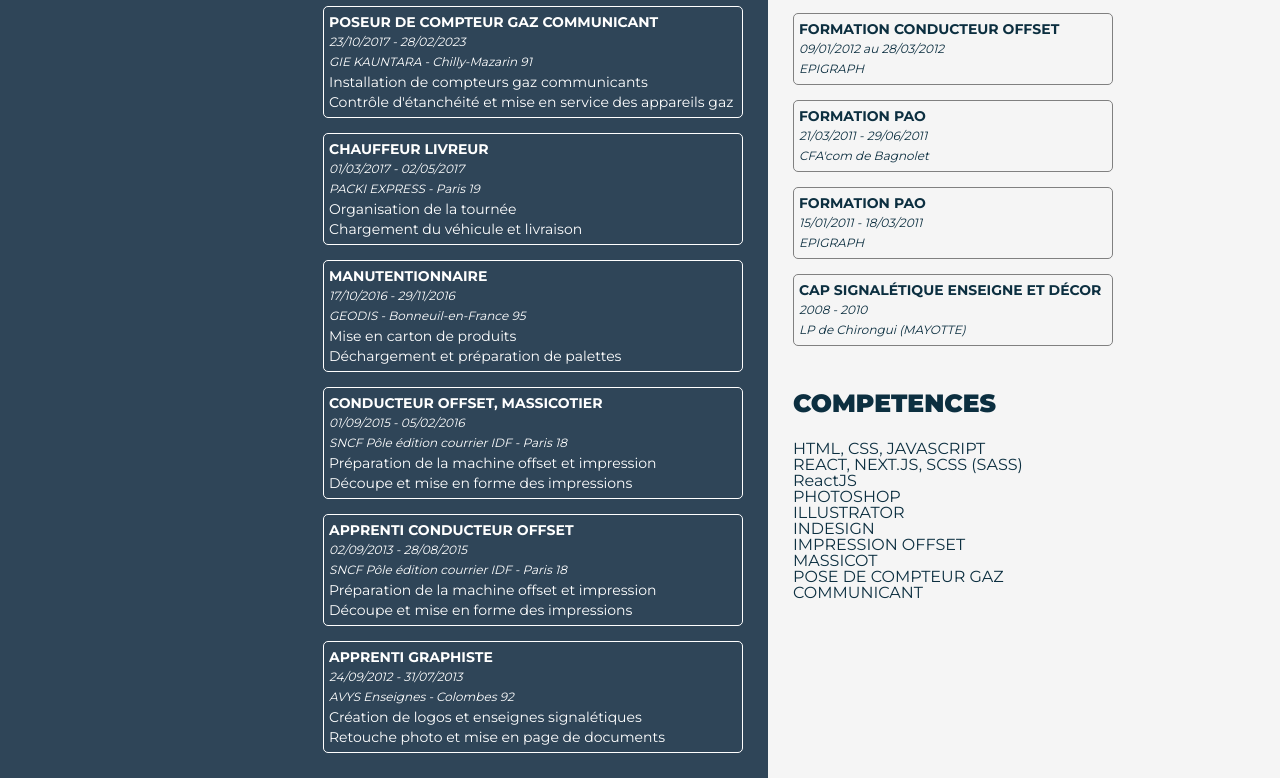
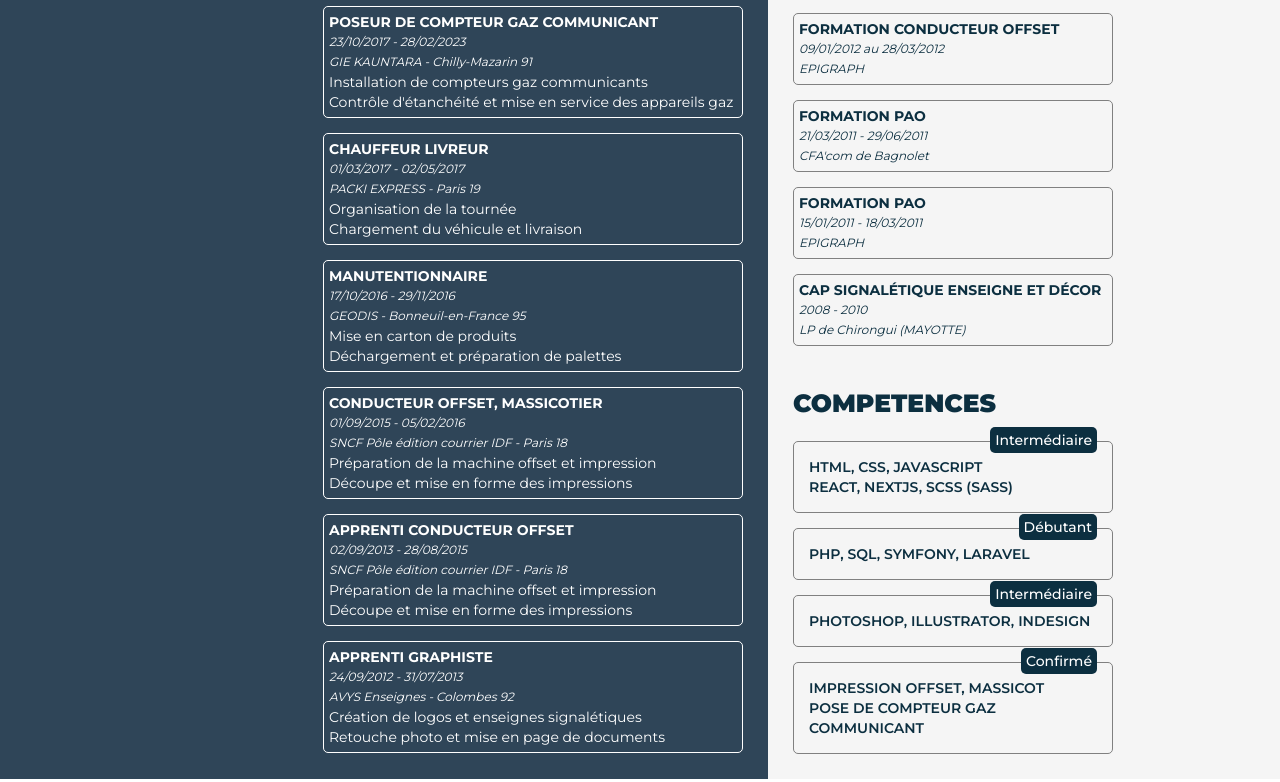
Before and after one commit to ASiaka/portfolio-nextjs, a Next.js app: page /parcours in a window 1280 px wide. Shown: the part 426-1208 px from the top of the page. Built offline with nearby package versions, Linux system fonts and the light colour scheme.

Commit message:
mise en forme compétences

```diff
--- a/src/app/home/home.module.scss
+++ b/src/app/home/home.module.scss
@@ -2,7 +2,7 @@
 
 .home {
     width: 100%;
-    height: 100vh;
+    min-height: 100vh;
     min-width: 250px;
     background-color: vars.$gray;
     border-top: 3px white solid;
@@ -59,8 +59,9 @@
         .bottomContent {
             width: 80%;
             height: 80%;
-            max-width: 1200px;
+            max-width: 1300px;
             display: flex;
+            flex-wrap: wrap;
             gap: 15px;
             justify-content: center;
             // align-items: flex-start;
--- a/src/app/parcours/page.js
+++ b/src/app/parcours/page.js
@@ -45,14 +45,49 @@ export default function Parcours() {
                     </div>
                     <h3 className={styles.competences}>COMPETENCES</h3>
                     <div className={styles.competencesContent}>
-                        <div className={styles.competencesBloc}>
+                        <div className={styles.competencesNiveau}>
+                            <p className={styles.niveau}>Intermédiaire</p>
                             {
                                 parcoursData.competences.map((i, k) => {
                                     return (
-                                        <p className={styles.intitule} key={k}>{i}</p>
-                                    )
-                                })
-                            }
+                                            (k === 0 || k == 1) &&
+                                            <p className={styles.intitule} key={k}>{i}</p>
+                                        )
+                                    })
+                                }
+                        </div>
+                        <div className={styles.competencesNiveau}>
+                            <p className={styles.niveau}>Débutant</p>
+                            {
+                                parcoursData.competences.map((i, k) => {
+                                    return (
+                                            k === 2 &&
+                                            <p className={styles.intitule} key={k}>{i}</p>
+                                        )
+                                    })
+                                }
+                        </div>
+                        <div className={styles.competencesNiveau}>
+                            <p className={styles.niveau}>Intermédiaire</p>
+                            {
+                                parcoursData.competences.map((i, k) => {
+                                    return (
+                                            k === 3 &&
+                                            <p className={styles.intitule} key={k}>{i}</p>
+                                        )
+                                    })
+                                }
+                        </div>
+                        <div className={styles.competencesNiveau}>
+                            <p className={styles.niveau}>Confirmé</p>
+                            {
+                                parcoursData.competences.map((i, k) => {
+                                    return (
+                                            (k === 4 || k === 5) &&
+                                            <p className={styles.intitule} key={k}>{i}</p>
+                                        )
+                                    })
+                                }
                         </div>
                     </div>
                 </div>
--- a/src/app/parcours/parcours.module.scss
+++ b/src/app/parcours/parcours.module.scss
@@ -145,29 +145,32 @@
                 gap: 15px;
                 flex-wrap: wrap;
 
-                .competenceBloc {
+                .competencesNiveau {
                     width: 320px;
                     // background-color: white;
                     // color: brown;
-                    padding: 5px;
+                    padding: 15px;
                     border: 1px gray solid;
                     border-radius: 5px;
                     line-height: 20px;
+                    position: relative;
+
+                    .niveau {
+                        position: absolute;
+                        right: 15px;
+                        top: -15px;
+                        background-color: vars.$base;
+                        color: white;
+                        padding: 3px 5px;
+                        border-radius: 5px;
+                        font-size: 14px;
+                        font-weight: 500;
+                    }
 
                     .intitule {
                         font-size: 14px;
-                        font-weight: 700;
+                        font-weight: 600;
                         text-transform: uppercase;
-                    }
-
-                    .periode {
-                        font-size: 12px;
-                        font-style: italic;
-                    }
-
-                    .organisme {
-                        font-size: 12px;
-                        font-style: italic;
                     }
                 }
             }
```
Also changed, not shown: src/app/lib/data.js.
